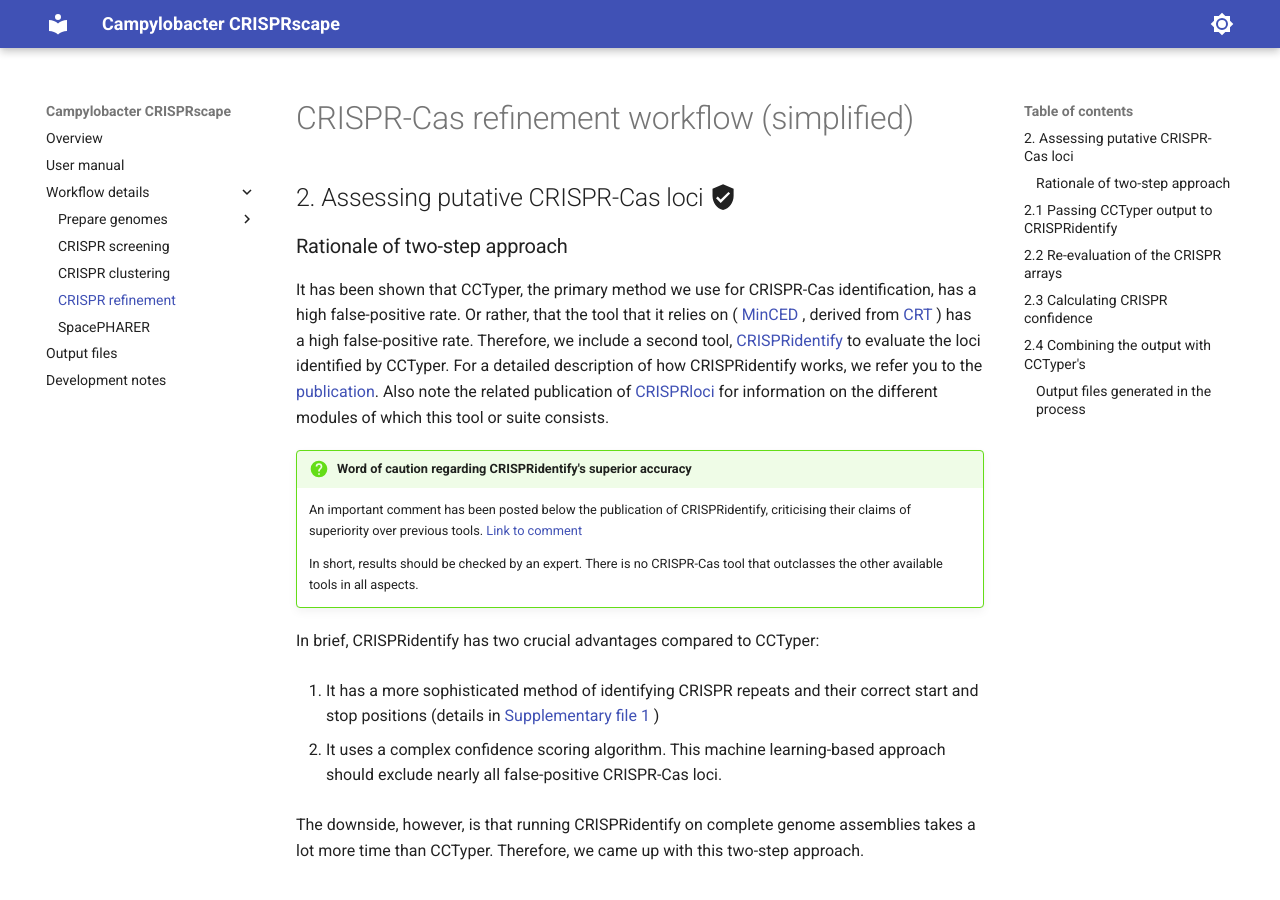
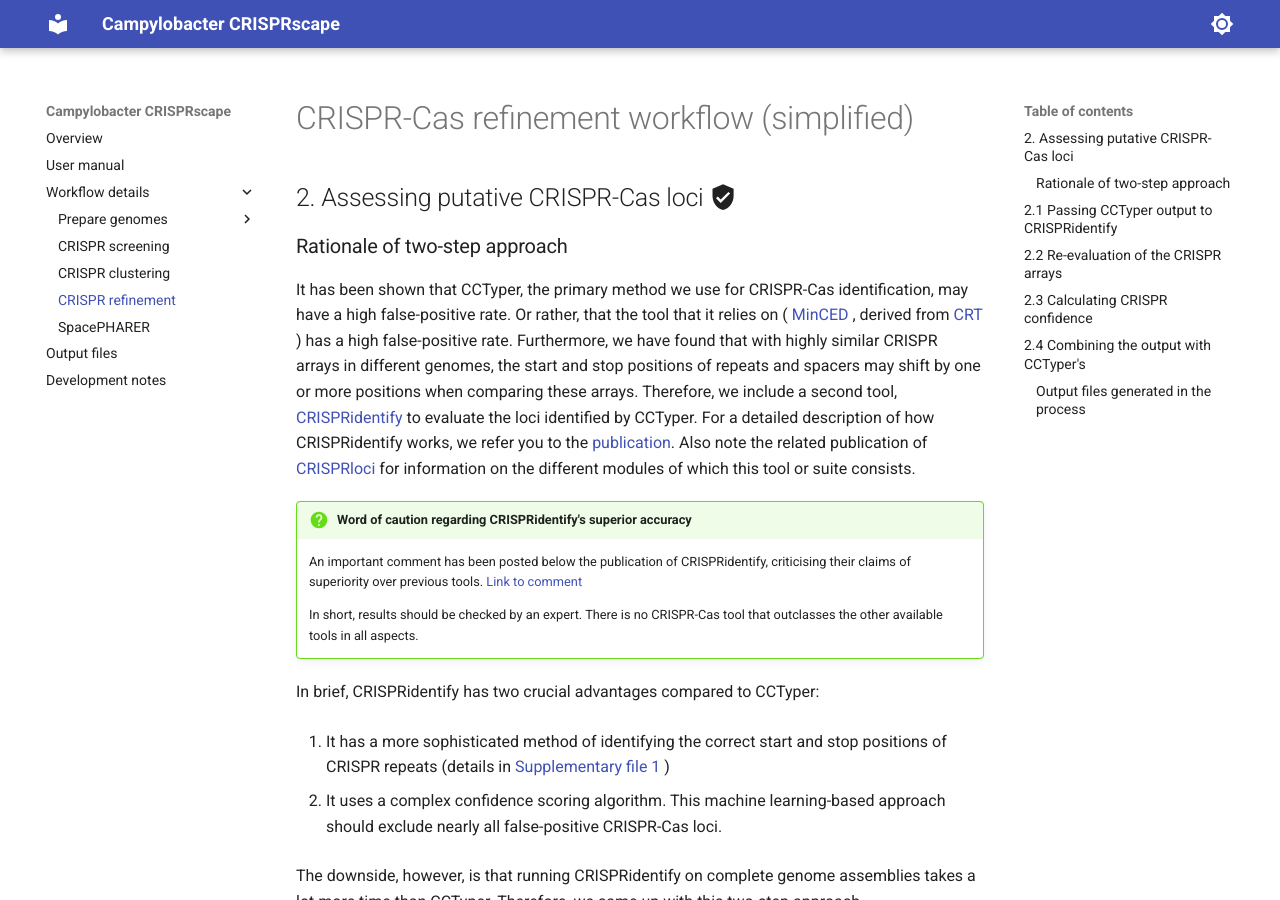
Before and after one commit to UtrechtUniversity/campylobacter-crisprscape, an MkDocs documentation site: the page built from doc/CRISPR_refinement.md, in a window 1280 px wide and 900 px high. Built offline with MkDocs 1.6.1 and Material for MkDocs 9.7.7, drawn with Linux system fonts in a browser that asks for light colours; emoji names are drawn with the system emoji font.

Commit message:
Add nuance of CCTyper's boundary detection limitation

```diff
--- a/doc/CRISPR_refinement.md
+++ b/doc/CRISPR_refinement.md
@@ -5,12 +5,16 @@
 ### Rationale of two-step approach
 
 It has been shown that CCTyper, the primary method we use for CRISPR-Cas
-identification, has a high false-positive rate. Or rather, that the tool
+identification, may have a high false-positive rate. Or rather, that the tool
 that it relies on (
 [MinCED](https://github.com/ctSkennerton/minced)
 , derived from
 [CRT](https://www.room220.com/crt/)
-) has a high false-positive rate. Therefore, we include a second tool,
+) has a high false-positive rate.
+Furthermore, we have found that with highly similar CRISPR arrays in
+different genomes, the start and stop positions of repeats and spacers may
+shift by one or more positions when comparing these arrays.
+Therefore, we include a second tool,
 [CRISPRidentify](https://github.com/BackofenLab/CRISPRidentify)
 to evaluate the loci identified by CCTyper.
 For a detailed description of how CRISPRidentify works, we refer you to the
@@ -33,8 +37,8 @@ different modules of which this tool or suite consists.
 
 In brief, CRISPRidentify has two crucial advantages compared to CCTyper:
 
-1. It has a more sophisticated method of identifying CRISPR repeats and
-their correct start and stop positions (details in
+1. It has a more sophisticated method of identifying the correct start and
+stop positions of CRISPR repeats (details in
 [Supplementary file 1](https://academic.oup.com/nar/article/49/4/e20/6027817?login=false#supplementary-data)
 )
 
```
